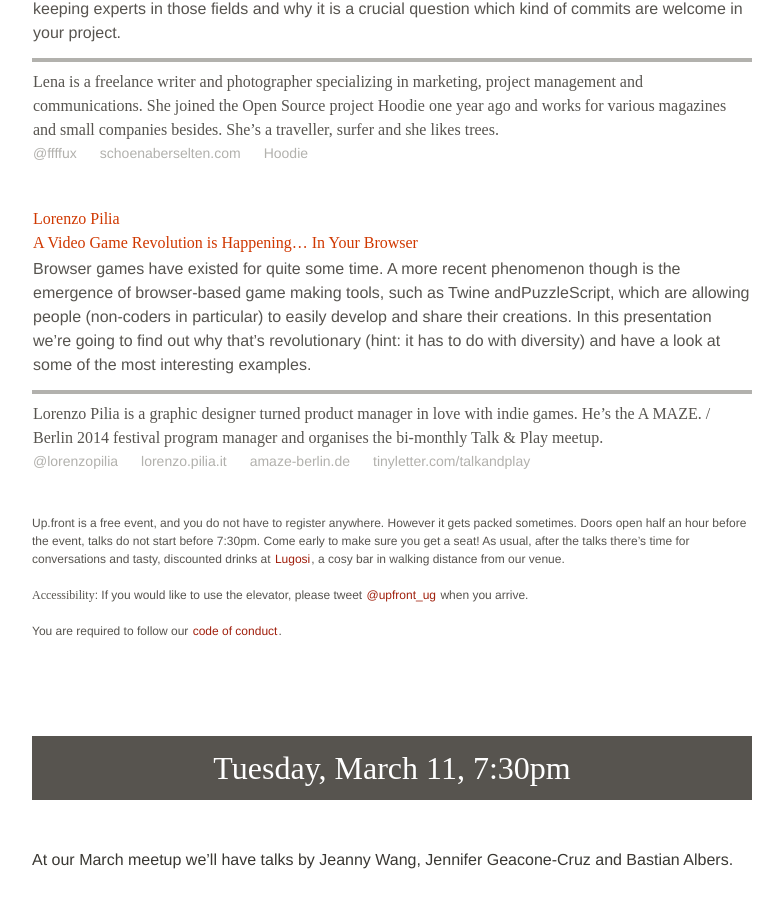
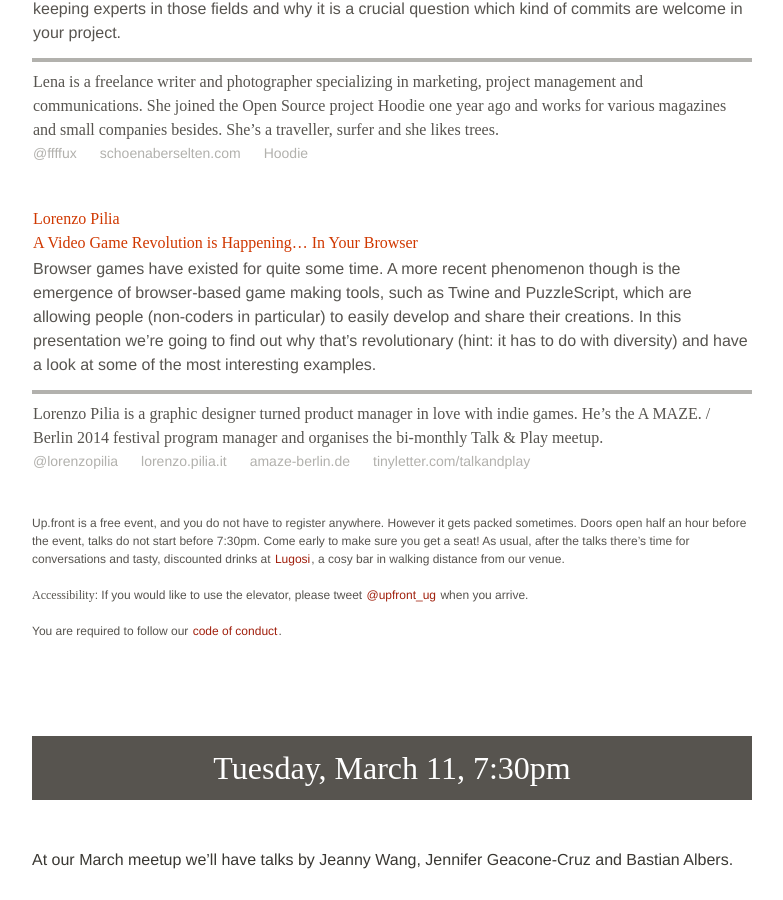
Before and after one commit to upfrontug/upfrontug.github.io, a Jekyll site: the page built from index.html, in a window 1280 px wide and 900 px high, scrolled down 1194 px. Shown: the whole window, without its empty margins (248-1031 px from the left). Built offline with Jekyll 4.4.1, drawn with Linux system fonts in a browser that asks for light colours; nearby versions of some CDN libraries; comment, search, counter and statistics services are not loaded; a style sheet for code colours, icons or effects is not loaded.

Commit message:
[Minor] Typo

```diff
--- a/_posts/2014-4-8-meetup.html
+++ b/_posts/2014-4-8-meetup.html
@@ -39,7 +39,7 @@
   <li>
     <h4><span>Lorenzo Pilia</span> A Video Game Revolution is Happening… In Your Browser</h4>
     <p>
-      Browser games have existed for quite some time. A more recent phenomenon though is the emergence of browser-based game making tools, such as Twine andPuzzleScript, which are allowing people (non-coders in particular) to easily develop and share their creations. In this presentation we’re going to find out why that’s revolutionary (hint: it has to do with diversity) and have a look at some of the most interesting examples.
+      Browser games have existed for quite some time. A more recent phenomenon though is the emergence of browser-based game making tools, such as Twine and PuzzleScript, which are allowing people (non-coders in particular) to easily develop and share their creations. In this presentation we’re going to find out why that’s revolutionary (hint: it has to do with diversity) and have a look at some of the most interesting examples.
     </p>
     <p class="speaker_info">
       Lorenzo Pilia is a graphic designer turned product manager in love with indie games. He’s the A MAZE. / Berlin 2014 festival program manager and organises the bi-monthly Talk & Play meetup.
```
